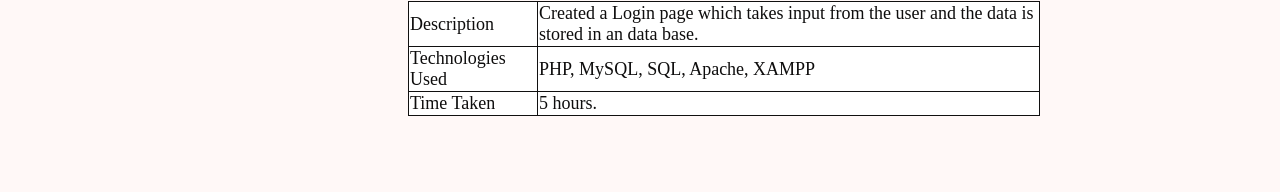
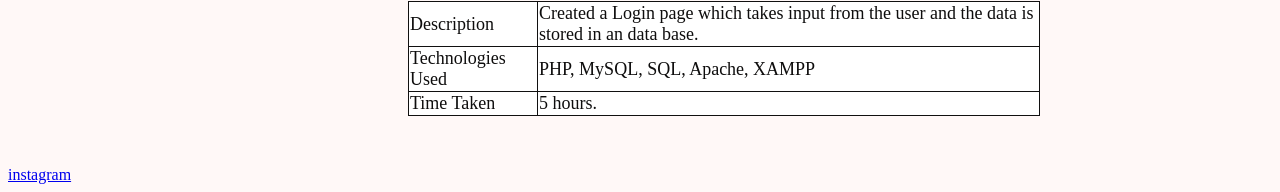
Before and after one commit to RehanShakoor/explorin, a Django app: page /portfolio//page2 in a window 1280 px wide. Shown: the part 1282-1474 px from the top of the page. Before the commit the page ends 1398 px from the top, so only its background shows below. Run offline with Django 3.2, Linux system fonts and the light colour scheme.

Commit message:
add app link

```diff
--- a/port_folio/templates/page2.html
+++ b/port_folio/templates/page2.html
@@ -117,5 +117,6 @@
               <td>5 hours.</td>
             </tr>
           </table>
+          <a href="http://127.0.0.1:8000/accounts/">instagram</a>
     </body>
 </html>
```
